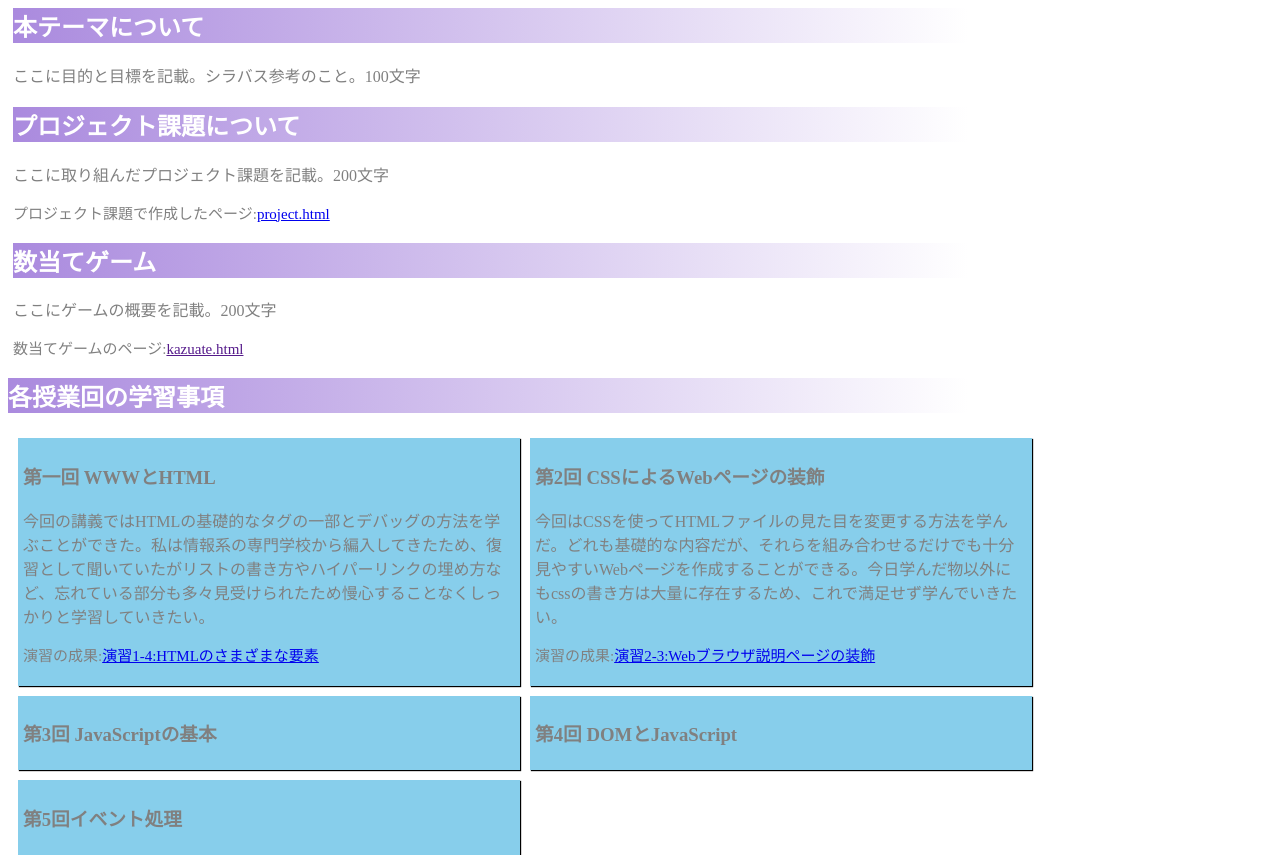
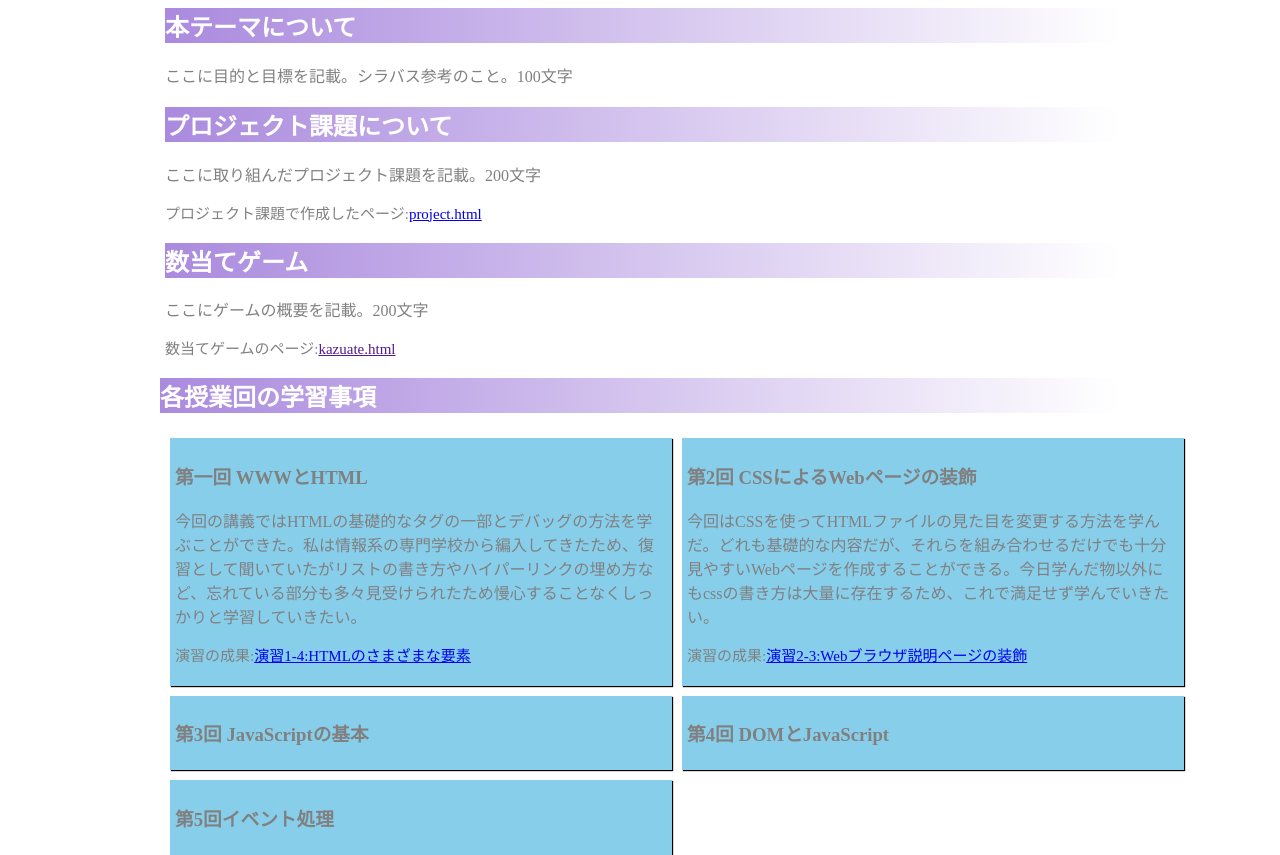
Before and after one commit to G578412025/medialabo, a plain HTML site: page index.html in a window 1280 px wide. Shown: the part 81-936 px from the top of the page. Drawn offline with Linux system fonts and the light colour scheme.

Commit message:
margin訂正

```diff
--- a/index.css
+++ b/index.css
@@ -1,6 +1,6 @@
 body{
     width:960px;
-    max-width: auto;
+    margin: auto;
 }
 
 h1{
```
